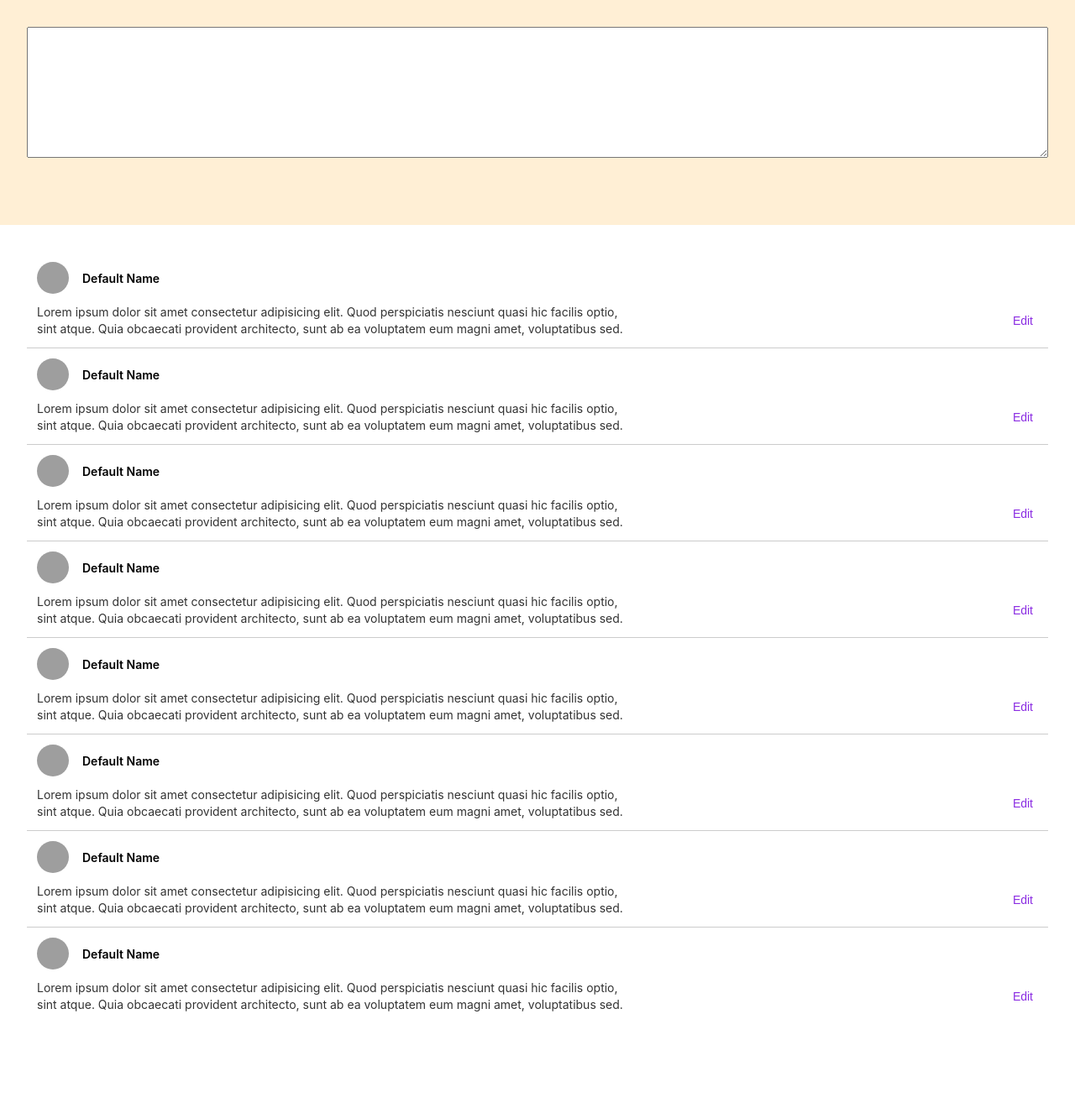
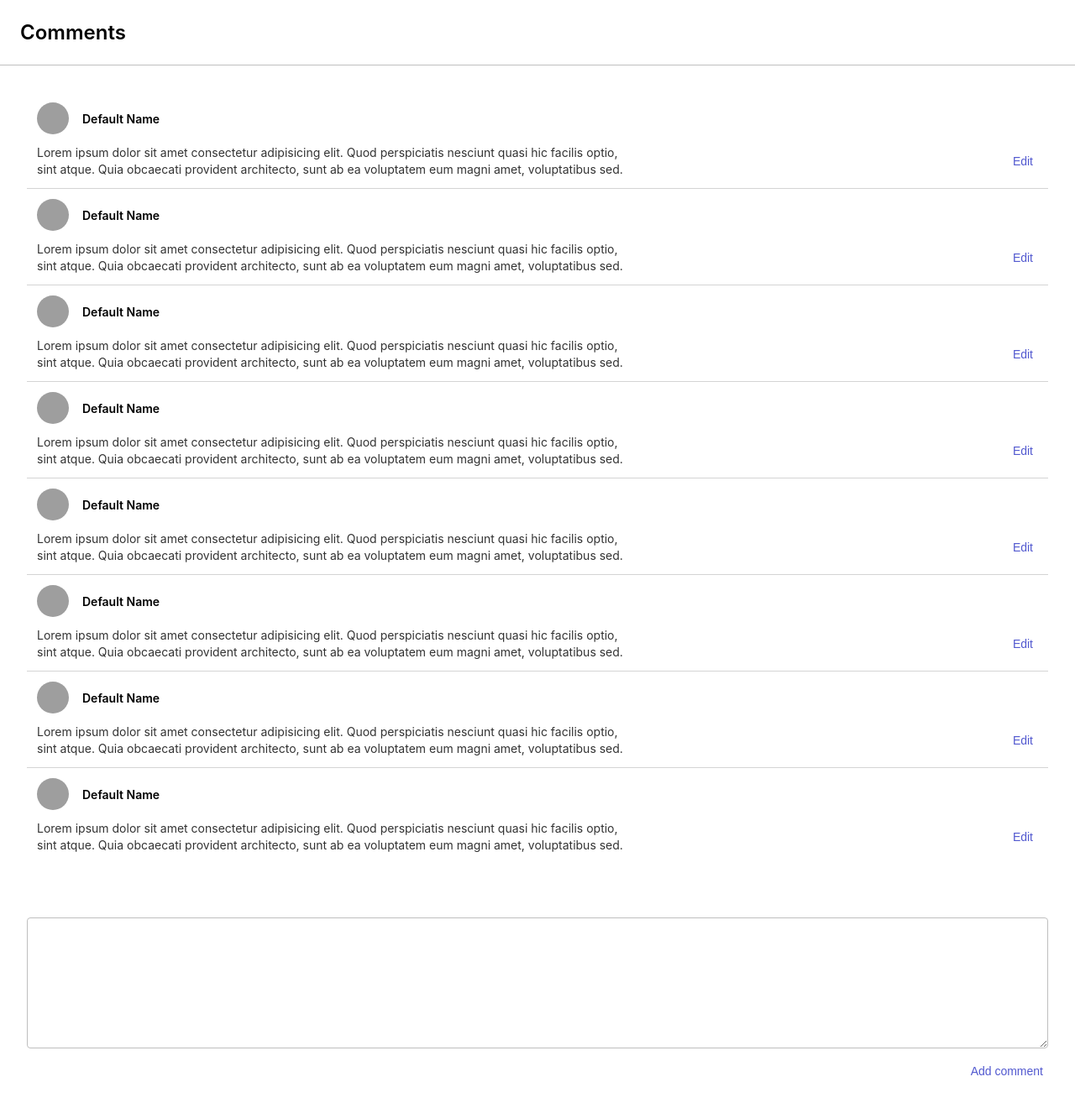
Before and after one commit to Codebrahma/cb-react-comments, a React (Create React App) app: page / in a window 1280 px wide. Shown: the top 1320 px of the page at 84% size. Before the commit the page ends 1251 px from the top, so only its background shows below. Built offline with nearby package versions, Linux system fonts and the light colour scheme; grey boxes are pictures that could not be loaded.

Commit message:
add theme

```diff
--- a/src/App.js
+++ b/src/App.js
@@ -1,15 +1,17 @@
 import React from "react";
-import AddComment from "./components/addComment";
-import CommentsList from "./components/commentsList";
+import { ThemeProvider } from "styled-components";
 
 import GlobalStyles from "./components/globalStyles";
+import { theme } from "./components/theme";
+import AppComments from "./components/appComments";
 
 function App() {
   return (
-    <GlobalStyles>
-      <AddComment />
-      <CommentsList />
-    </GlobalStyles>
+    <ThemeProvider theme={theme}>
+      <GlobalStyles>
+        <AppComments />
+      </GlobalStyles>
+    </ThemeProvider>
   );
 }
 
--- a/src/components/Button/index.js
+++ b/src/components/Button/index.js
@@ -3,6 +3,7 @@ import styled from "styled-components";
 import PropTypes from "prop-types";
 
 const StyledButton = styled.button`
+  background-color: transparent;
   border: none;
   cursor: pointer;
   outline: none;
@@ -10,32 +11,31 @@ const StyledButton = styled.button`
 `;
 
 const ButtonDanger = styled(StyledButton)`
-  color: tomato;
-  background-color: transparent;
+  color: ${props => props.theme.colorRedLight};
 `;
 
 const ButtonPrimary = styled(StyledButton)`
-  color: blueviolet;
-  background-color: transparent;
+  color: ${props => props.theme.colorPrimary};
+
   font-weight: 400;
   font-size: 14px;
 `;
 
-const Button = ({ label, onClick, ...restProps }) => {
+const Button = ({ children, onClick, ...restProps }) => {
   return (
     <StyledButton onClick={onClick} {...restProps}>
-      {label}
+      {children}
     </StyledButton>
   );
 };
 
 Button.propTypes = {
-  label: PropTypes.string,
+  children: PropTypes.string,
   onClick: PropTypes.func.isRequired
 };
 
 Button.defaultProps = {
-  label: "Button",
+  children: "Button",
   onClick: () => {}
 };
 
--- a/src/components/Input/index.js
+++ b/src/components/Input/index.js
@@ -5,19 +5,29 @@ import PropTypes from "prop-types";
 const StyledInput = styled.textarea`
   width: 100%;
   outline: none;
-  border-color: "#eee";
+  border-radius: ${props => props.theme.borderRadius};
+  border-color: ${props => props.theme.colorGreyLight};
 `;
 
-const Input = ({ value }) => {
-  return <StyledInput cols={40} rows={10} value={value} />;
+const Input = ({ value, onChange }) => {
+  return (
+    <StyledInput
+      cols={40}
+      rows={10}
+      value={value}
+      onChange={ev => onChange(ev.target.value)}
+    />
+  );
 };
 
 Input.propTypes = {
-  value: PropTypes.string
+  value: PropTypes.string,
+  onChange: PropTypes.func.isRequired
 };
 
 Input.defaultProps = {
-  value: ""
+  value: "",
+  onChange: () => {}
 };
 
 export default Input;
--- a/src/components/addComment/index.js
+++ b/src/components/addComment/index.js
@@ -1,4 +1,4 @@
-import React from "react";
+import React, { useState } from "react";
 import styled from "styled-components";
 import PropTypes from "prop-types";
 
@@ -7,21 +7,26 @@ import { ButtonPrimary } from "../Button";
 
 const StyledAddComment = styled.div`
   padding: 32px;
-  background: papayawhip;
+  background: ${props => props.theme.colorWhite};
 `;
 
 const StyledButtonWrapper = styled.div`
   padding: 12px 0px;
+  text-align: right;
 `;
 
-// give a try to get value of input with refs **
+const AddComment = ({ onClick, buttonLabel, onChange, ...restProps }) => {
+  const [commentText, setCommentText] = useState("");
 
-const AddComment = ({ onClick, buttonLabel, ...restProps }) => {
+  const handleCommentText = text => setCommentText(text);
+
   return (
-    <StyledAddComment>
-      <Input />
+    <StyledAddComment {...restProps}>
+      <Input onChange={handleCommentText} value={commentText} />
       <StyledButtonWrapper>
-        <ButtonPrimary onClick={() => alert("HELLO")} label={buttonLabel} />
+        <ButtonPrimary onClick={() => alert("Adding comment...")}>
+          Add comment
+        </ButtonPrimary>
       </StyledButtonWrapper>
     </StyledAddComment>
   );
@@ -29,11 +34,13 @@ const AddComment = ({ onClick, buttonLabel, ...restProps }) => {
 
 AddComment.propTypes = {
   onClick: PropTypes.func.isRequired,
+  onChange: PropTypes.func,
   buttonLabel: PropTypes.string
 };
 
 AddComment.defaultProps = {
   onClick: () => {},
+  onChange: () => {},
   buttonLabel: "Button"
 };
 
--- /dev/null
+++ b/src/components/appComments/index.js
@@ -0,0 +1,25 @@
+import React from "react";
+import styled from "styled-components";
+
+import AddComment from "../addComment";
+import CommentsList from "../commentsList";
+
+const StyledHeading = styled.div`
+  font-size: ${props => props.theme.headingPrimary};
+  font-weight: 600;
+
+  padding: 24px;
+  border-bottom: 1px solid ${props => props.theme.colorGreyLight};
+`;
+
+const AppComments = ({ ...restProps }) => {
+  return (
+    <>
+      <StyledHeading>Comments</StyledHeading>
+      <CommentsList />
+      <AddComment />
+    </>
+  );
+};
+
+export default AppComments;
--- a/src/components/commentsList/CommentItem.js
+++ b/src/components/commentsList/CommentItem.js
@@ -9,7 +9,7 @@ const StyledCommentItem = styled.div`
   padding: 12px;
 
   &:not(:last-child) {
-    border-bottom: 1px solid #ccc;
+    border-bottom: 1px solid ${props => props.theme.colorGreyLight2};
   }
 `;
 
@@ -22,7 +22,7 @@ const StyledCommentImageWrapper = styled.div`
 const StyledCommnetImage = styled.img`
   width: 38px;
   height: 38px;
-  border-radius: 100px;
+  border-radius: ${props => props.theme.borderRadiusCircle};
 `;
 
 const StyledCommenterName = styled.div`
@@ -37,7 +37,7 @@ const StyledComment = styled.div`
   width: 60%;
   line-height: 20px;
 
-  @media only screen and (max-width: 56.25em) {
+  @media only screen and (max-width: ${props => props.theme.BP_MEDIUM}) {
     width: 100%;
   }
 `;
@@ -46,10 +46,20 @@ const StyledCommentWrapper = styled.div`
   display: flex;
   justify-content: space-between;
   align-items: center;
+
+  @media only screen and (max-width: ${props => props.theme.BP_MEDIUM}) {
+    flex-direction: column;
+    align-items: flex-end;
+  }
 `;
 
 const EditWrapper = styled.div`
   padding-bottom: 16px;
+`;
+
+const StyledButtonWrapper = styled.div`
+  padding: 12px 0px;
+  text-align: right;
 `;
 
 const CommentItem = ({ details, ...restProps }) => {
@@ -84,8 +94,10 @@ const CommentItem = ({ details, ...restProps }) => {
     voluptatibus sed. VERY BAD"
       />
 
-      <ButtonDanger onClick={() => setEditMode(false)}>Cancel</ButtonDanger>
-      <ButtonPrimary onClick={() => alert("saving")}>Save</ButtonPrimary>
+      <StyledButtonWrapper>
+        <ButtonDanger onClick={() => setEditMode(false)}>Cancel</ButtonDanger>
+        <ButtonPrimary onClick={() => alert("saving")}>Save</ButtonPrimary>
+      </StyledButtonWrapper>
     </EditWrapper>
   );
 };
--- a/src/components/commentsList/index.js
+++ b/src/components/commentsList/index.js
@@ -6,7 +6,7 @@ import CommentItem from "./CommentItem";
 
 const StyleCommentsList = styled.div`
   padding: 32px;
-  backgound-color: papayawhip;
+  background-color: ${props => props.theme.colorWhite};
 `;
 
 const CommentsList = ({ comments = [1, 2, 2, 4, 5, 6] }) => {
--- /dev/null
+++ b/src/components/theme/index.js
@@ -0,0 +1,37 @@
+export const theme = {
+  colorPrimary: "#5158cf",
+  colorPrimaryDrak: "#2618fc",
+  colorPrimaryLight: "",
+  colorSecondary: "",
+  colorSecondaryDark: "",
+  colorSecondaryLight: "",
+  colorWhite: "#fff",
+  colorGrey: "#676773",
+  colorGreyDark: "#333340",
+  colorGreyLight: "#bfbfbf",
+  colorGreyLight2: "#d4d4d4",
+  colorGreyLight3: "#e5e5e5",
+  colorGreyLight4: "#ededed",
+  colorGreyLight5: "#f2f2f2",
+  colorError: "#d32f2f",
+  colorRedLight: "#f06024",
+  colorRedDark: "#fd2e10",
+
+  headingPrimary: "24px",
+  headingSecondary: "18px",
+  headingSmall: "16px",
+
+  borderRadius: "4px",
+  borderRadiusMedium: "6px",
+  borderRadiusLarge: "8px",
+  borderRadiusCircle: "100px",
+
+  boxShadowLight: "1px 1px 10px 1px #f4f2f2",
+  boxShadowDark: "0 20px 60px rgba(0,0,0,.3)",
+
+  BP_LARGEST: "75em", // 1200px because 1200/16 = 75;
+  BP_LARGE: "68.75em", // 1100px because 1100/16 = 68.75;
+  BP_MEDIUM: "56.25em", // 900px because 900/16 = 56.25;
+  BP_SMALL: "37.5em", // 600px because 600/16 = 37.5;
+  BP_SMALLEST: "31.25em" // 600px because 500/16 = 31.25;
+};
```
